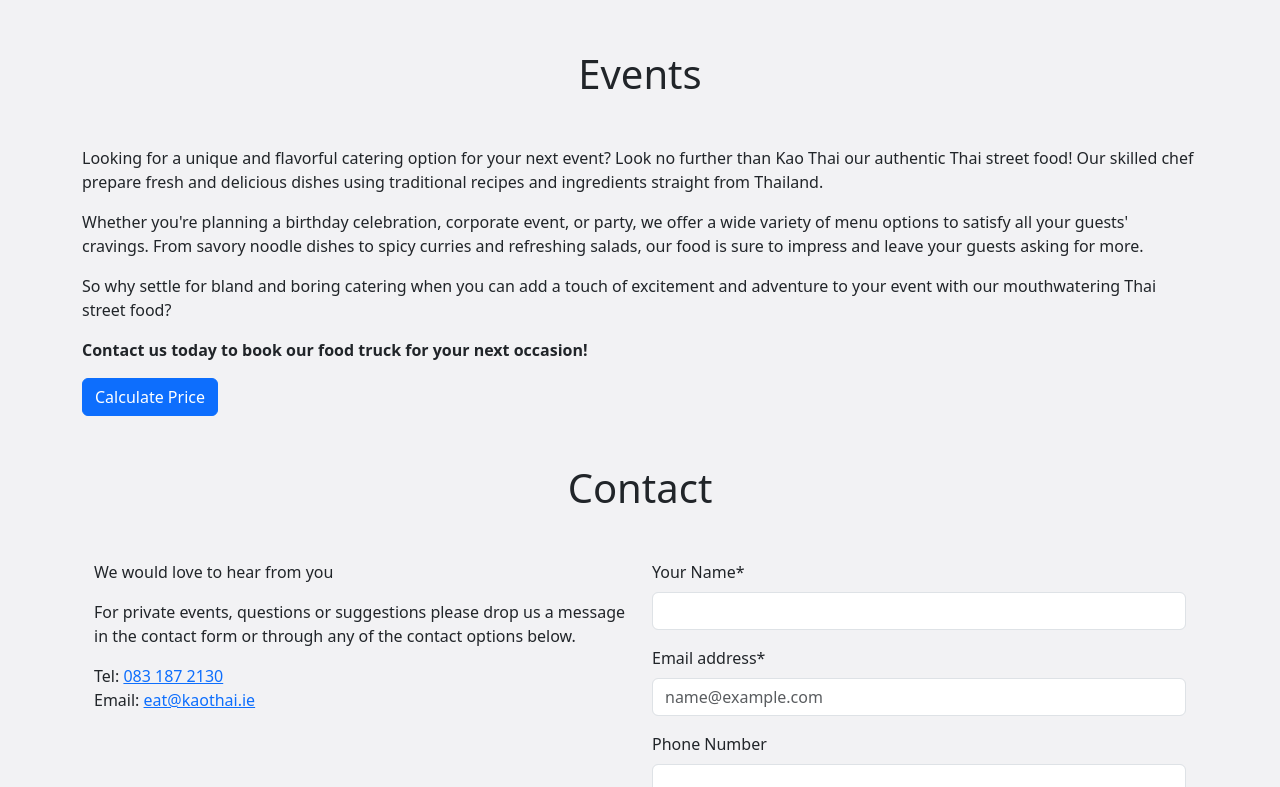
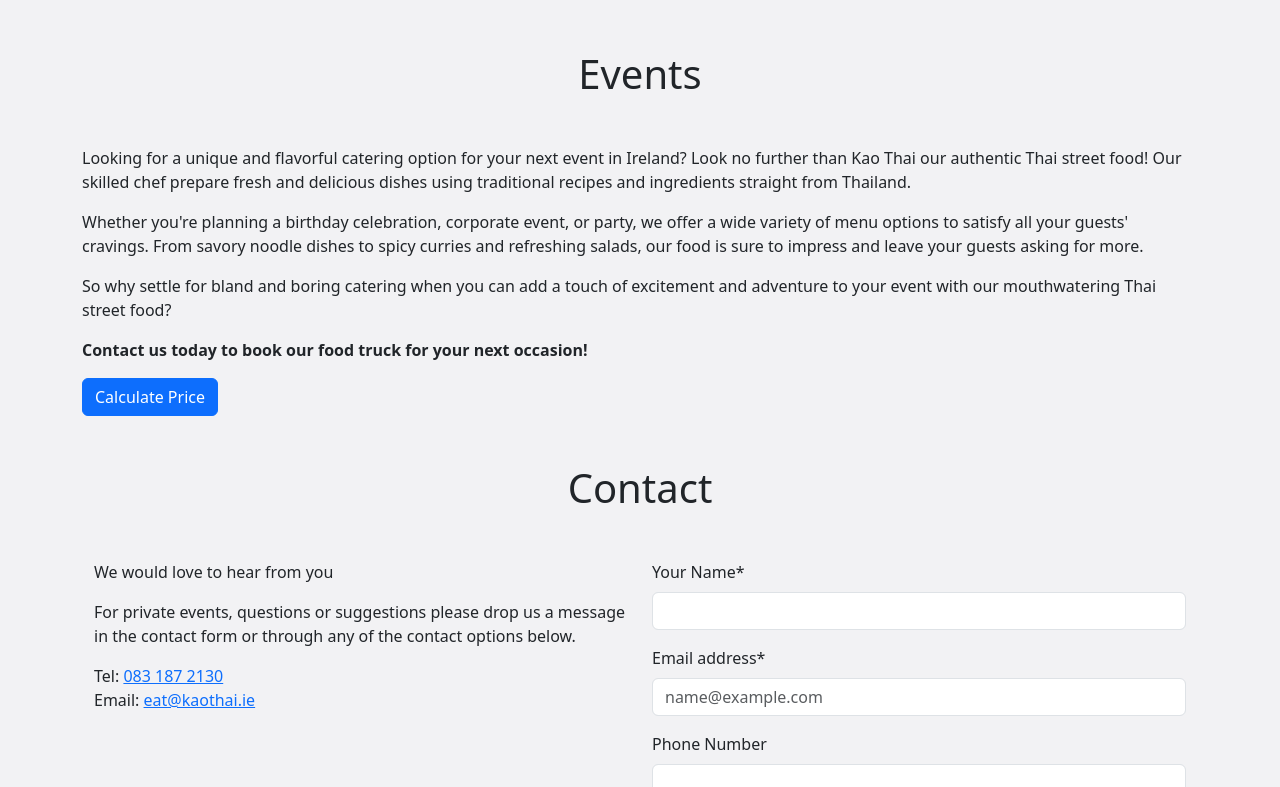
Before and after one commit to maxymo/kaothai-web, a Jekyll site: the page built from index.html, in a window 1280 px wide and 900 px high, scrolled down 3184 px, cut to the strip 113-900 px from the top of the window. Built offline with Jekyll 4.4.1, drawn with Linux system fonts in a browser that asks for light colours; comment, search, counter and statistics services are not loaded.

Commit message:
add ireland keyword

```diff
--- a/index.html
+++ b/index.html
@@ -1,6 +1,6 @@
 ---
 layout: default
-title: Kao Thai - Authentic Street Food
+title: Kao Thai Food Truck Ireland - Authentic Street Food
 openHoursTitle: "Open as usual"
 openHoursSwrods: "Wed to Fri 4pm to 8pm"
 openHoursBettystown: "Sat and Sun 10am to 5:30pm (good weather only)"
@@ -107,7 +107,7 @@
         <h1 class="my-5 text-center">Events</h1>
 
         <p>
-            Looking for a unique and flavorful catering option for your next event? Look no further
+            Looking for a unique and flavorful catering option for your next event in Ireland? Look no further
             than Kao Thai our authentic Thai street food! Our skilled chef prepare fresh and
             delicious dishes using traditional recipes and ingredients straight from Thailand.
         </p>
```
